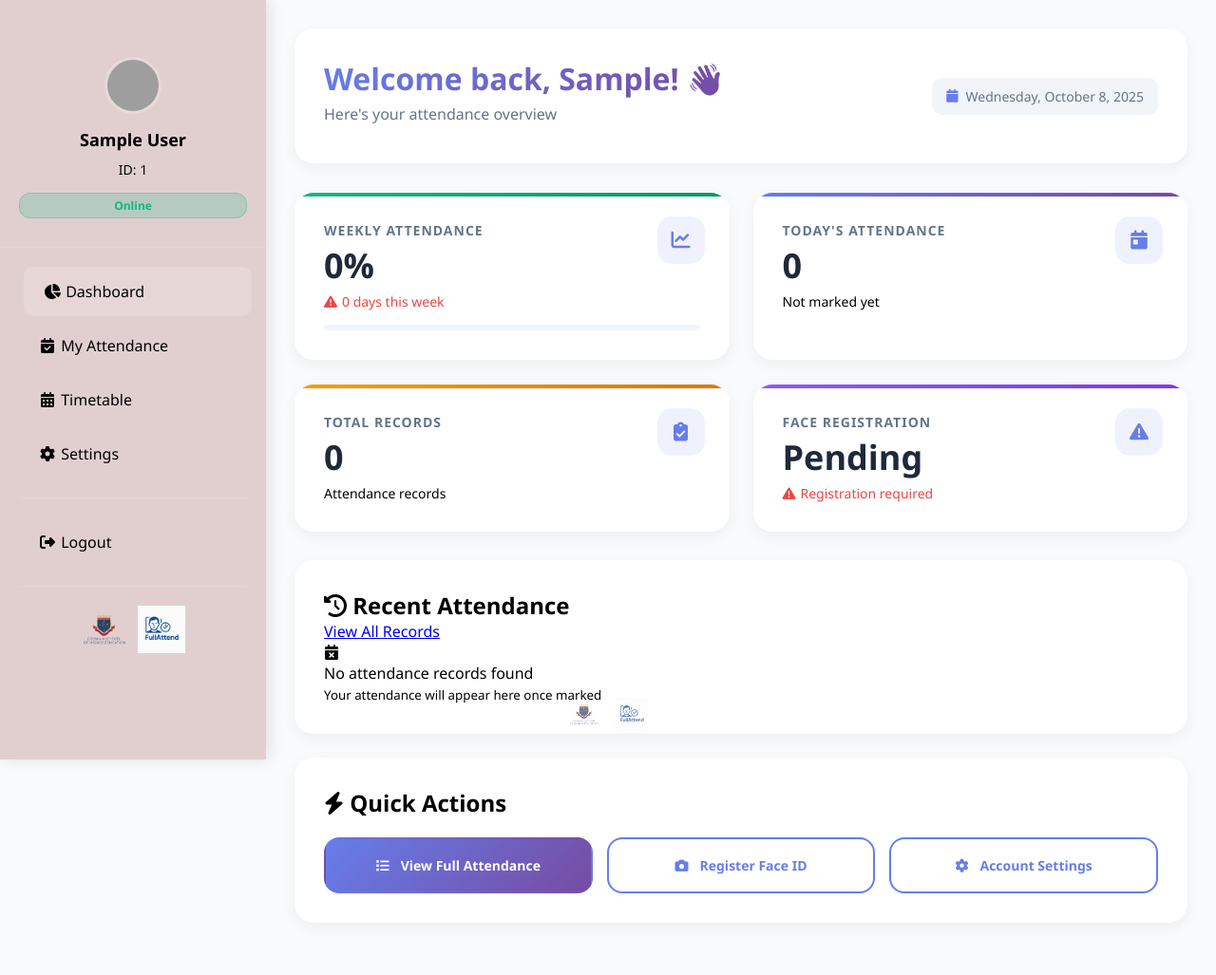
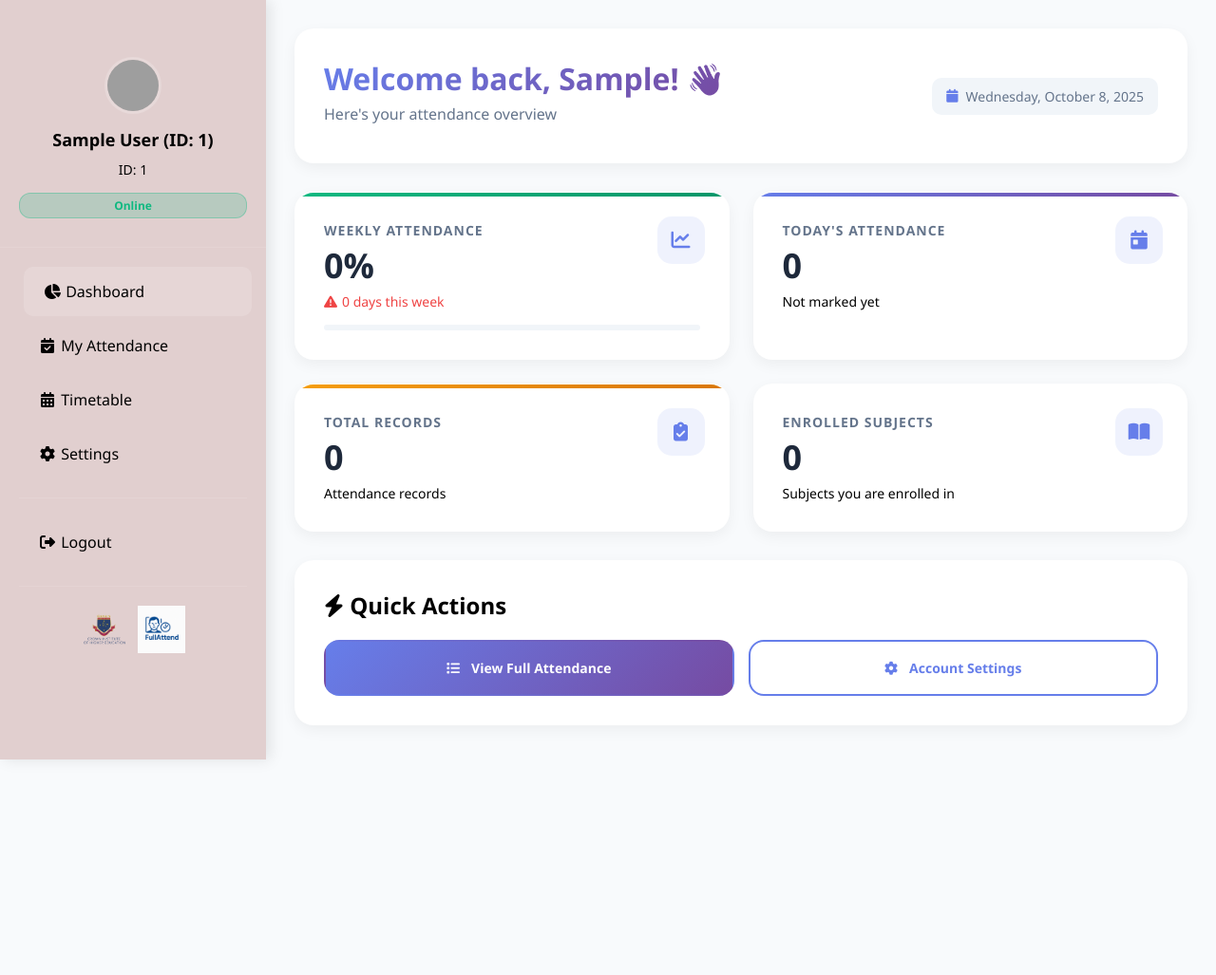
Before and after one commit to Arbinda111/Facial-Recognition-Attendance, a PHP site: page /student/student_dashboard.php in a window 1280 px wide. Shown: the whole page at 95% size. After the commit the page ends 800 px from the top, so only its background shows below. Run offline with PHP 8.4, Linux system fonts and the light colour scheme; the visitor is signed in with stand-in values (Sample User, id 1); data that the repository does not hold is empty; grey boxes are pictures that could not be loaded.

Commit message:
dynamic dashboard

```diff
--- a/student/student_dashboard.php
+++ b/student/student_dashboard.php
@@ -36,11 +36,14 @@ $week_attendance = $stmt->fetch()['count'];
 $days_in_week = max(1, (strtotime('now') - strtotime($week_start)) / (60 * 60 * 24) + 1);
 $attendance_percentage = $days_in_week > 0 ? round(($week_attendance / min($days_in_week, 5)) * 100) : 0;
 
-// Face registration status
-$stmt = $pdo->prepare("SELECT face_encoding FROM students WHERE id = ?");
-$stmt->execute([$student_id]);
-$student = $stmt->fetch();
-$face_registered = !empty($student['face_encoding']);
+// Number of enrolled subjects - Use student PK id from session
+$enrolled_subjects = 0;
+if (!empty($_SESSION['student_db_id'])) {
+    $student_pk_id = $_SESSION['student_db_id'];
+    $stmt = $pdo->prepare("SELECT COUNT(DISTINCT subject_id) as subject_count FROM lecturer_student_enrollments WHERE student_id = ?");
+    $stmt->execute([$student_pk_id]);
+    $enrolled_subjects = $stmt->fetch()['subject_count'];
+}
 
 // Recent attendance records
 $stmt = $pdo->prepare("
@@ -72,7 +75,7 @@ $recent_attendance = $stmt->fetchAll();
           <img src="https://ui-avatars.com/api/?name=<?php echo urlencode($student_name); ?>&background=667eea&color=fff&size=60" alt="Student Avatar">
         </div>
         <div class="student-info">
-          <h3><?php echo htmlspecialchars($student_name); ?></h3>
+          <h3><?php echo htmlspecialchars($student_name); ?> (ID: <?php echo htmlspecialchars($_SESSION['student_db_id']); ?>)</h3>
           <p class="student-id">ID: <?php echo htmlspecialchars($_SESSION['student_id']); ?></p>
           <span class="status-badge online">Online</span>
         </div>
@@ -171,51 +174,17 @@ $recent_attendance = $stmt->fetchAll();
           </div>
         </div>
 
-        <div class="stat-card face-registration">
+        <div class="stat-card enrolled-subjects">
           <div class="stat-icon">
-            <i class="fas fa-<?php echo $face_registered ? 'check-circle' : 'exclamation-triangle'; ?>"></i>
+            <i class="fas fa-book-open"></i>
           </div>
           <div class="stat-content">
-            <h3>Face Registration</h3>
-            <div class="stat-value"><?php echo $face_registered ? 'Active' : 'Pending'; ?></div>
-            <div class="stat-trend <?php echo $face_registered ? 'positive' : 'urgent'; ?>">
-              <i class="fas fa-<?php echo $face_registered ? 'star' : 'exclamation-triangle'; ?>"></i>
-              <span><?php echo $face_registered ? 'Face ID registered' : 'Registration required'; ?></span>
+            <h3>Enrolled Subjects</h3>
+            <div class="stat-value"><?php echo $enrolled_subjects; ?></div>
+            <div class="stat-trend">
+              <span>Subjects you are enrolled in</span>
             </div>
           </div>
-        </div>
-      </section>
-
-      <!-- Recent Attendance -->
-      <section class="dashboard-card attendance-card">
-        <div class="card-header">
-          <h2><i class="fas fa-history"></i> Recent Attendance</h2>
-          <a href="my_attendance.php" class="view-all-btn">View All Records</a>
-        </div>
-        <div class="recent-attendance-list">
-          <?php if (empty($recent_attendance)): ?>
-            <div class="no-records">
-              <i class="fas fa-calendar-times"></i>
-              <p>No attendance records found</p>
-              <small>Your attendance will appear here once marked</small>
-            </div>
-          <?php else: ?>
-            <?php foreach ($recent_attendance as $record): ?>
-              <div class="attendance-item">
-                <div class="attendance-date">
-                  <div class="date"><?php echo date('M d', strtotime($record['date'])); ?></div>
-                  <div class="day"><?php echo date('D', strtotime($record['date'])); ?></div>
-                </div>
-                <div class="attendance-info">
-                  <h4>Attendance Marked</h4>
-                  <p>Time: <?php echo date('g:i A', strtotime($record['time'])); ?></p>
-                </div>
-                <div class="attendance-status">
-                  <span class="status-badge present">Present</span>
-                </div>
-              </div>
-            <?php endforeach; ?>
-          <?php endif; ?>
         </div>
       </section>
 
@@ -229,12 +198,6 @@ $recent_attendance = $stmt->fetchAll();
             <i class="fas fa-list"></i>
             <span>View Full Attendance</span>
           </a>
-          <?php if (!$face_registered): ?>
-          <a href="../admin/student_face_registration.php" class="action-btn secondary">
-            <i class="fas fa-camera"></i>
-            <span>Register Face ID</span>
-          </a>
-          <?php endif; ?>
           <a href="settings.php" class="action-btn secondary">
             <i class="fas fa-cog"></i>
             <span>Account Settings</span>
@@ -271,52 +234,3 @@ $recent_attendance = $stmt->fetchAll();
   </script>
 </body>
 </html>
-        <div class="logos">
-          <img src="../images/cihe_logo.png" alt="CIHE Logo" class="logo">
-          <img src="../images/fullattend_logo.png" alt="FullAttend Logo" class="logo">
-        </div>
-      </div>
-    </aside>
-
-    <!-- Main Dashboard Content -->
-    </main>
-  </div>
-
-  <script>
-    // Add some interactive functionality
-    document.addEventListener('DOMContentLoaded', function() {
-      // Update time every minute
-      function updateTime() {
-        const now = new Date();
-        const timeString = now.toLocaleTimeString('en-US', {
-          hour12: true,
-          hour: '2-digit',
-          minute: '2-digit'
-        });
-        document.querySelector('.current-time')?.textContent = timeString;
-      }
-
-      // Animate progress bars
-      const progressBars = document.querySelectorAll('.progress-bar');
-      progressBars.forEach(bar => {
-        const progress = getComputedStyle(bar).getPropertyValue('--progress');
-        bar.style.setProperty('--progress', '0%');
-        setTimeout(() => {
-          bar.style.setProperty('--progress', progress);
-        }, 500);
-      });
-
-      // Add hover effects to cards
-      const cards = document.querySelectorAll('.dashboard-card, .stat-card');
-      cards.forEach(card => {
-        card.addEventListener('mouseenter', function() {
-          this.style.transform = 'translateY(-2px)';
-        });
-        card.addEventListener('mouseleave', function() {
-          this.style.transform = 'translateY(0)';
-        });
-      });
-    });
-  </script>
-</body>
-</html>
```
